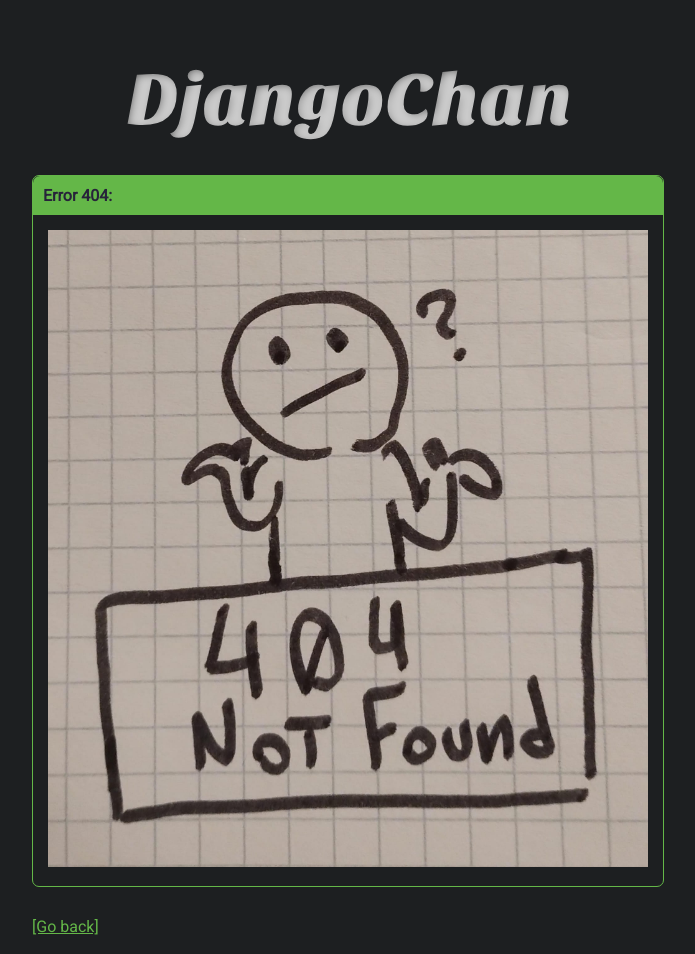
After one commit to giovanni-bandinelli/Djangochan, a Django app: template core/templates/error404.html in a window 1280 px wide. The commit adds this page. Shown: the whole page, without its empty margins (292-987 px from the left). Run offline with Django 4.2, Linux system fonts and the light colour scheme; the template is opened without the code that fills it, so the values that code supplies are empty.

Commit message:
added 404 error page

```diff
--- a/core/templates/core/home.html
+++ b/core/templates/core/home.html
@@ -12,6 +12,7 @@
         <header>
             <img src="{% static 'core/DjangoChan.svg' %}" alt="DjangoChanLogo">
         </header>
+
         <section class="about">
             <div class="box">
                 <div class="box-bar">What is DjangoChan?</div>
@@ -47,5 +48,6 @@
                 <div class="box-text">Total Threads & Posts created: ...  Active Content: ...GB</div>
             </div>
         </section>
-    </main>
+
+    </div>
 {% endblock page_content %}
--- /dev/null
+++ b/core/templates/error404.html
@@ -0,0 +1,26 @@
+{% extends 'base.html' %}
+{% load static %}
+
+{% block home_style %}
+    <link rel="stylesheet" type="text/css" href="{% static 'core/home.css' %}">
+{% endblock home_style %}
+
+{% block page_content %}
+
+
+    <div class="container">
+        <header>
+            <img src="{% static 'core/DjangoChan.svg' %}" alt="DjangoChanLogo">
+        </header>
+        <section class="about">
+            <div class="box">
+                <div class="box-bar">Error 404:</div>
+                <div class="box-text">
+                    <img src="{% static 'core/notFound.jpeg' %}" alt="Not Found" style="width: 100%; height: auto;">
+                </div>
+            </div>
+        </section>
+        <a href="/" class="go-back-button">[Go back]</a>
+
+    </div>
+{% endblock page_content %}
```
Also changed, not shown: core/static/core/notFound.jpeg (added).
